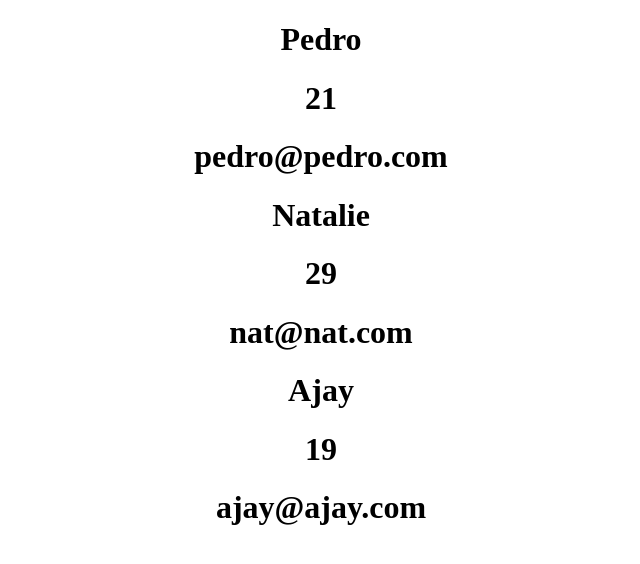
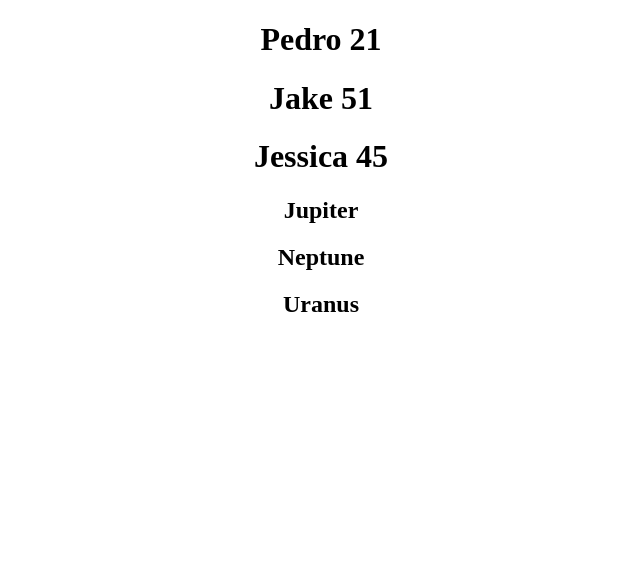
Before and after one commit to sthitaprajna-mishra/pedrotech_reactJS, a React (Create React App) app: page / in a window 1280 px wide. Shown: the top 564 px of the page, without its empty margins (319-959 px from the left). Built offline with nearby package versions, Linux system fonts and the light colour scheme.

Commit message:
episode 3

```diff
--- a/src/App.js
+++ b/src/App.js
@@ -1,23 +1,37 @@
 import "./App.css";
+import User from "./User";
 
 function App() {
+  const names = ["Pedro", "Jake", "Jessica", "Mike", "Dustin", "Lucas"];
+
+  const users = [
+    { name: "Pedro", age: 21 },
+    { name: "Jake", age: 51 },
+    { name: "Jessica", age: 45 },
+  ];
+
+  const planets = [
+    { name: "Mars", isGasPlanet: false },
+    { name: "Earth", isGasPlanet: false },
+    { name: "Jupiter", isGasPlanet: true },
+    { name: "Venus", isGasPlanet: false },
+    { name: "Neptune", isGasPlanet: true },
+    { name: "Uranus", isGasPlanet: true },
+  ];
+
   return (
     <div className="App">
-      <User name="Pedro" age={21} email="pedro@pedro.com" />
-      <User name="Natalie" age={29} email="nat@nat.com" />
-      <User name="Ajay" age={19} email="ajay@ajay.com" />
+      {users.map((e, key) => (
+        <User myKey={key} key={key} name={e.name} age={e.age} />
+      ))}
+
+      {planets
+        .filter((e) => e.isGasPlanet)
+        .map((e, key) => (
+          <h2 key={key}>{e.name}</h2>
+        ))}
     </div>
   );
 }
 
-const User = ({ name, age, email }) => {
-  return (
-    <div>
-      <h1>{name}</h1>
-      <h1>{age}</h1>
-      <h1>{email}</h1>
-    </div>
-  );
-};
-
 export default App;
--- /dev/null
+++ b/src/User.js
@@ -0,0 +1,13 @@
+import React from "react";
+
+const User = ({ myKey, name, age }) => {
+  return (
+    <div key={myKey}>
+      <h1>
+        {name} {age}
+      </h1>
+    </div>
+  );
+};
+
+export default User;
```
